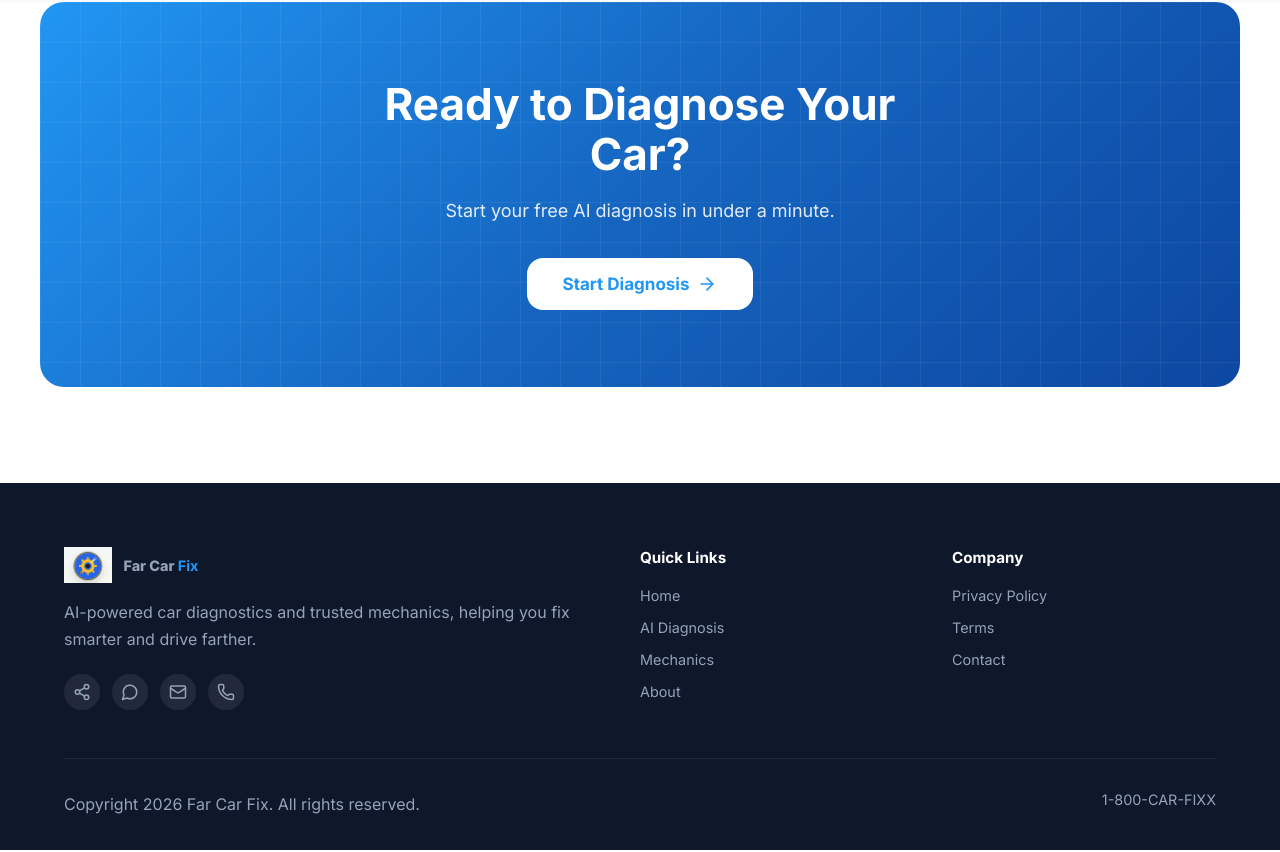
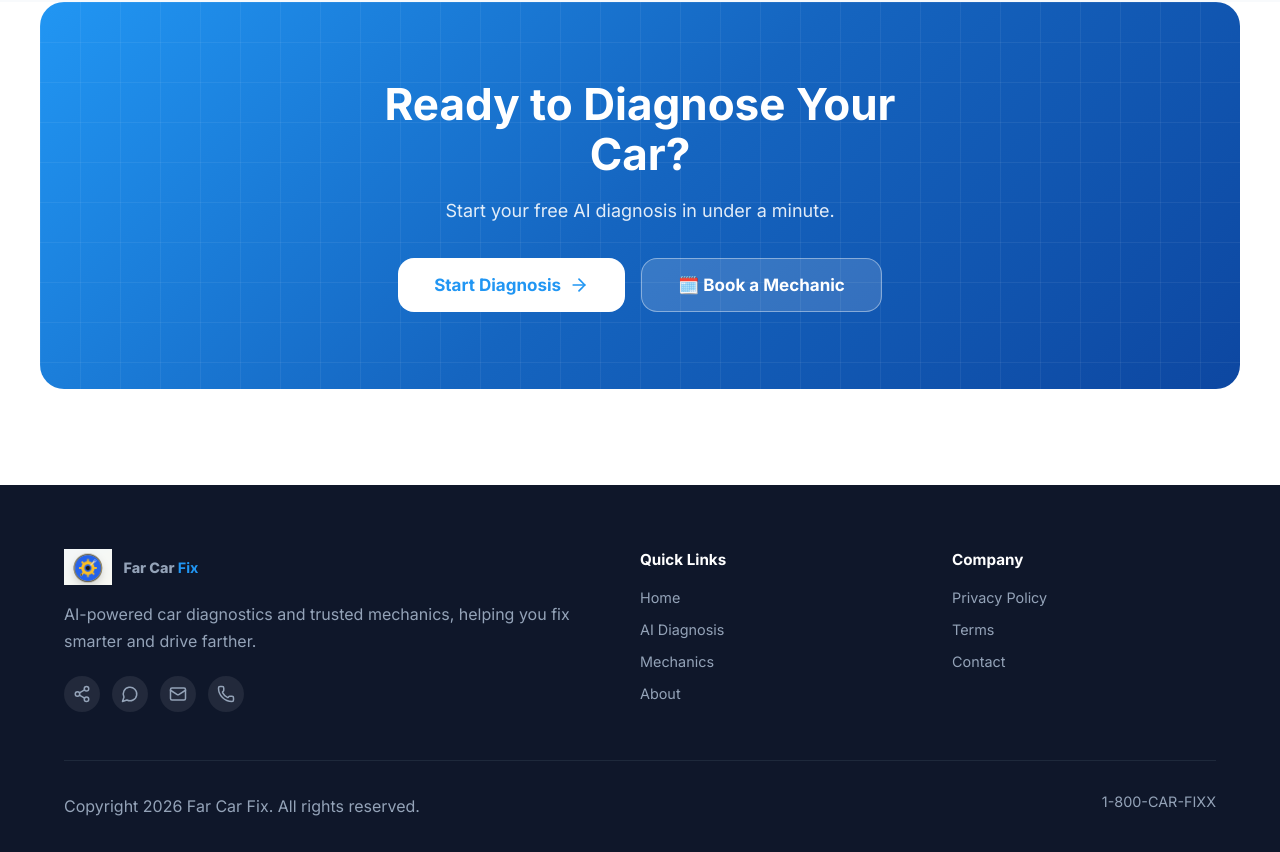
Before and after one commit to KMCR41207/FarCarFix, a React (Vite) app: page / in a window 1280 px wide. Shown: the part 5809-6661 px from the top of the page. Built offline with nearby package versions, Linux system fonts and the light colour scheme.

Commit message:
feat(cta): add Book a Mechanic secondary button alongside diagnosis CTA

```diff
--- a/src/components/FinalCTA.tsx
+++ b/src/components/FinalCTA.tsx
@@ -6,7 +6,7 @@ function scrollToDiagnosis() {
   document.getElementById('diagnosis')?.scrollIntoView({ behavior: 'smooth' });
 }
 
-export default function FinalCTA() {
+export default function FinalCTA({ onBooking }: { onBooking: () => void }) {
   return (
     <section style={{ padding: '0 1.5rem 6rem' }}>
       <motion.div
@@ -40,35 +40,39 @@ export default function FinalCTA() {
           <p style={{ color: 'rgba(255,255,255,0.88)', fontSize: '1.125rem', marginBottom: '2rem' }}>
             Start your free AI diagnosis in under a minute.
           </p>
+          <div style={{ display: 'flex', gap: '1rem', flexWrap: 'wrap', justifyContent: 'center' }}>
             <button
               type="button"
               onClick={scrollToDiagnosis}
               style={{
-              display: 'inline-flex',
-              alignItems: 'center',
-              gap: '0.5rem',
-              background: '#fff',
-              color: 'var(--primary)',
-              border: 'none',
-              borderRadius: '16px',
-              padding: '1rem 2.25rem',
-              fontSize: '1.0625rem',
-              fontWeight: 700,
-              cursor: 'pointer',
+                display: 'inline-flex', alignItems: 'center', gap: '0.5rem',
+                background: '#fff', color: 'var(--primary)', border: 'none',
+                borderRadius: '16px', padding: '1rem 2.25rem',
+                fontSize: '1.0625rem', fontWeight: 700, cursor: 'pointer',
                 transition: 'all 0.25s ease',
               }}
-            onMouseEnter={(e) => {
-              e.currentTarget.style.transform = 'translateY(-2px)';
-              e.currentTarget.style.boxShadow = '0 12px 32px rgba(0,0,0,0.2)';
+              onMouseEnter={(e) => { e.currentTarget.style.transform = 'translateY(-2px)'; e.currentTarget.style.boxShadow = '0 12px 32px rgba(0,0,0,0.2)'; }}
+              onMouseLeave={(e) => { e.currentTarget.style.transform = 'none'; e.currentTarget.style.boxShadow = 'none'; }}
+            >
+              Start Diagnosis <ArrowRight size={20} />
+            </button>
+            <button
+              type="button"
+              onClick={onBooking}
+              style={{
+                display: 'inline-flex', alignItems: 'center', gap: '0.5rem',
+                background: 'rgba(255,255,255,0.15)', color: '#fff',
+                border: '1.5px solid rgba(255,255,255,0.4)',
+                borderRadius: '16px', padding: '1rem 2.25rem',
+                fontSize: '1.0625rem', fontWeight: 700, cursor: 'pointer',
+                transition: 'all 0.25s ease',
               }}
-            onMouseLeave={(e) => {
-              e.currentTarget.style.transform = 'none';
-              e.currentTarget.style.boxShadow = 'none';
-            }}
+              onMouseEnter={(e) => { e.currentTarget.style.background = 'rgba(255,255,255,0.25)'; }}
+              onMouseLeave={(e) => { e.currentTarget.style.background = 'rgba(255,255,255,0.15)'; }}
             >
-            Start Diagnosis
-            <ArrowRight size={20} />
+              🗓️ Book a Mechanic
             </button>
+          </div>
         </div>
       </motion.div>
     </section>
```
Lines whose indentation alone changed are shown as unchanged.
